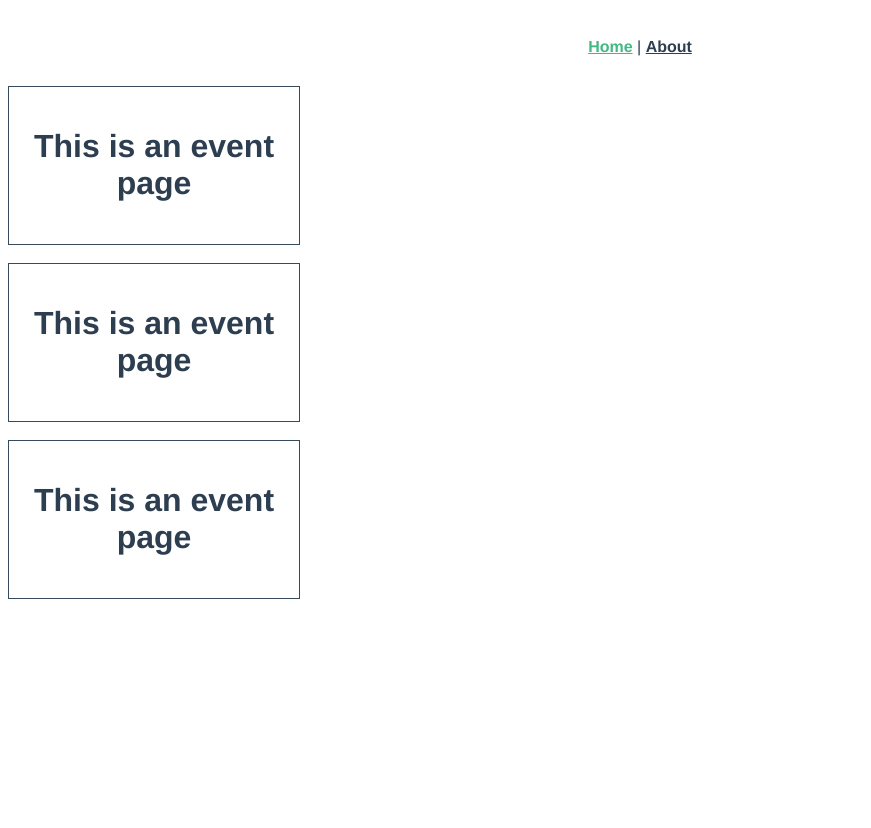
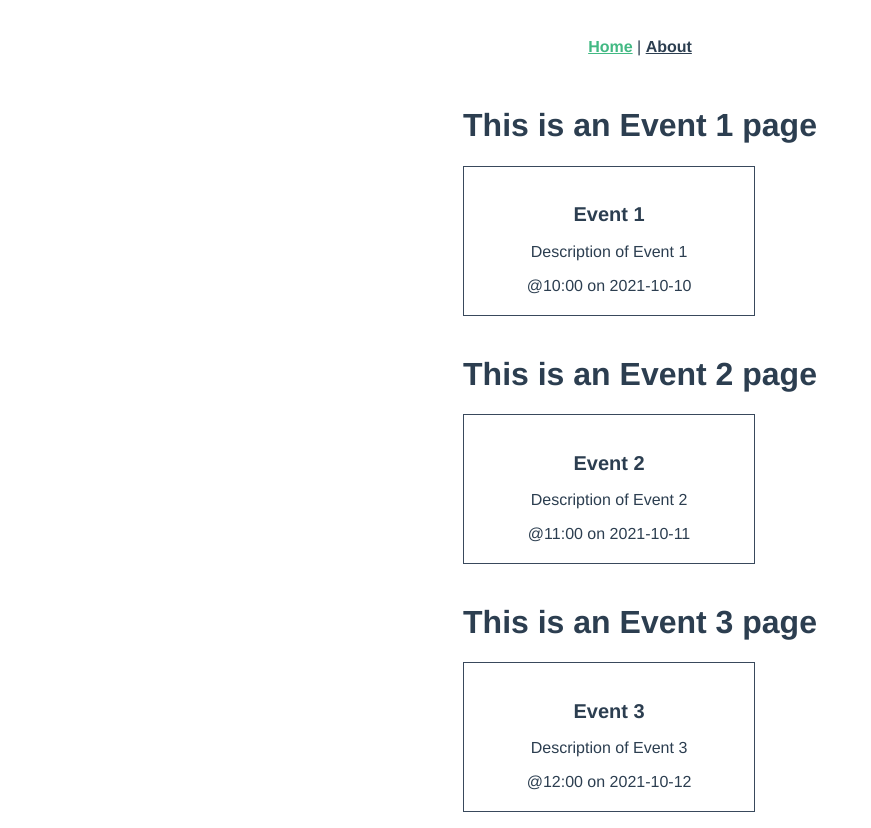
Before and after one commit to sirkittbreaker/713-DAY06-Vue, a Vue app in the folder 713-frontend/: page / in a window 1280 px wide. Shown: the top 828 px of the page, without its empty margins (0-871 px from the left). Before the commit the page ends 800 px from the top, so only its background shows below. Built offline with nearby package versions, Linux system fonts and the light colour scheme; the HTML template or start-up script is replaced by a standard one.

Commit message:
Task 4 using props injection

```diff
--- a/713-frontend/src/App.vue
+++ b/713-frontend/src/App.vue
@@ -17,7 +17,7 @@ import { RouterLink, RouterView } from 'vue-router'
   </div>
 </template>
 
-<style scoped>
+<style>
 #layout {
   font-family: Avenir, Helvetica, Arial, sans-serif;
   -webkit-font-smoothing: antialiased;
@@ -35,4 +35,7 @@ nav a {
 nav a.router-link-exact-active {
   color: #42b983;
 }
+h2 {
+  font-size: 20px;
+}
 </style>
--- a/713-frontend/src/components/EventCard.vue
+++ b/713-frontend/src/components/EventCard.vue
@@ -1,8 +1,16 @@
-<script setup lang="ts"></script>
+<script setup lang="ts">
+import type { Event } from '@/types'
+defineProps<{ event: Event }>()
+</script>
 
 <template>
-  <div class="event-card">
-    <h1>This is an event page</h1>
+  <div class="event-class">
+    <h1>This is an {{ event.title }} page</h1>
+    <div class="event-card">
+      <h2>{{ event.title }}</h2>
+      <p>{{ event.description }}</p>
+      <span>@{{ event.time }} on {{ event.date }}</span>
+    </div>
   </div>
 </template>
 
--- /dev/null
+++ b/713-frontend/src/types.ts
@@ -0,0 +1,26 @@
+export interface Event {
+  id: number
+  category: string
+  title: string
+  description: string
+  location: string
+  date: string
+  time: string
+  petsAllowed: boolean
+  // organizerId: number
+  organizer?: Organizer
+  participants?: Participant[]
+}
+
+export type Organizer = {
+  id?: number
+  name: string
+  events?: Event[]
+}
+
+export interface Participant {
+  id?: number
+  name: string
+  email: string
+  events: Event[]
+}
--- a/713-frontend/src/views/EventListView.vue
+++ b/713-frontend/src/views/EventListView.vue
@@ -2,19 +2,63 @@
 import { ref } from 'vue'
 import EventCard from '@/components/EventCard.vue'
 const events = ref([
-  { id: 1, name: 'Event 1' },
-  { id: 2, name: 'Event 2' },
-  { id: 3, name: 'Event 3' },
+  {
+    id: 1,
+    category: 'Category 1',
+    title: 'Event 1',
+    description: 'Description of Event 1',
+    date: '2021-10-10',
+    time: '10:00',
+    location: 'Location 1',
+    petsAllowed: true,
+    organizer: {
+      name: 'Organizer 1',
+    },
+  },
+  {
+    id: 2,
+    category: 'Category 2',
+    title: 'Event 2',
+    description: 'Description of Event 2',
+    date: '2021-10-11',
+    time: '11:00',
+    location: 'Location 2',
+    petsAllowed: false,
+    organizer: {
+      name: 'Organizer 2',
+    },
+  },
+  {
+    id: 3,
+    category: 'Category 3',
+    title: 'Event 3',
+    description: 'Description of Event 3',
+    date: '2021-10-12',
+    time: '12:00',
+    location: 'Location 3',
+    petsAllowed: true,
+    organizer: {
+      name: 'Organizer 3',
+    },
+  },
 ])
 </script>
 
 <template>
-  <div>
+  <div class="events">
     <!-- <div v-if="events.length === 0">No events</div>
     <div v-else-if="events.length === 1">Only one event</div>
     <div v-else>
       <EventCard v-for="event in events" :key="event.id" />
     </div> -->
-    <EventCard v-for="event in events" :key="event.id" />
+    <EventCard v-for="event in events" :key="event.id" :event="event" />
   </div>
 </template>
+
+<style scoped>
+.events {
+  display: flex;
+  flex-direction: column;
+  align-items: center;
+}
+</style>
```
